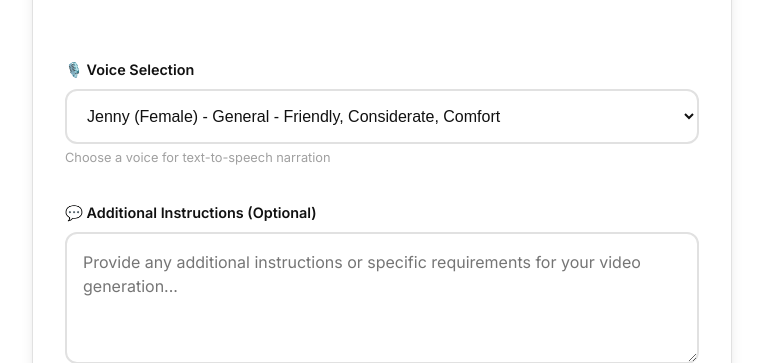
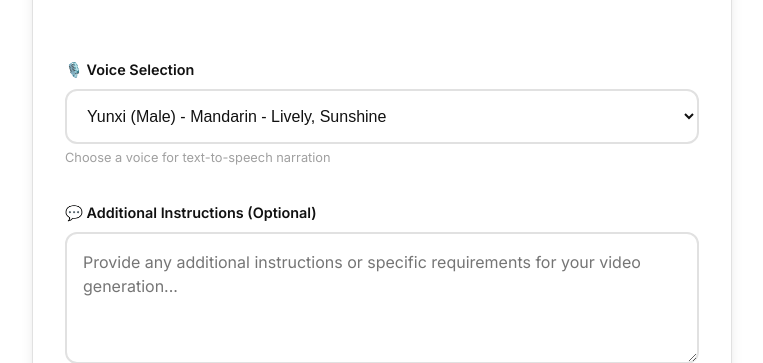
Before and after one commit to YANGCHIHUNG/shorter-video-generator-colab, a Flask app: page / in a window 1280 px wide. Shown: the part 1190-1553 px from the top of the page, without its empty margins (258-1021 px from the left). Run offline with Flask 3, Linux system fonts and the light colour scheme; a user stored in the database is signed in.

Commit message:
Set default voice option for Chinese and remove default selection for English

```diff
--- a/templates/index.html
+++ b/templates/index.html
@@ -89,7 +89,7 @@
                     <select name="voice" id="voice-select" class="form-select">
                         <optgroup label="🇹🇼 Chinese (中文)">
                             <option value="zh-CN-XiaoxiaoNeural">Xiaoxiao (Female) - Mandarin - Warm</option>
-                            <option value="zh-CN-YunxiNeural">Yunxi (Male) - Mandarin - Lively, Sunshine</option>
+                            <option value="zh-CN-YunxiNeural" selected>Yunxi (Male) - Mandarin - Lively, Sunshine</option>
                             <option value="zh-CN-XiaoyiNeural">Xiaoyi (Female) - Mandarin - Lively</option>
                             <option value="zh-TW-HsiaoChenNeural">HsiaoChen (Female) - Traditional Chinese - Friendly</option>
                             <option value="zh-TW-YunJheNeural">YunJhe (Male) - Traditional Chinese - Friendly</option>
@@ -100,7 +100,7 @@
                             <option value="en-US-AndrewNeural">Andrew (Male) - Conversation - Warm, Confident, Authentic</option>
                             <option value="en-US-BrianNeural">Brian (Male) - Conversation - Approachable, Casual, Sincere</option>
                             <option value="en-US-EmmaNeural">Emma (Female) - Conversation - Cheerful, Clear, Conversational</option>
-                            <option value="en-US-JennyNeural" selected>Jenny (Female) - General - Friendly, Considerate, Comfort</option>
+                            <option value="en-US-JennyNeural">Jenny (Female) - General - Friendly, Considerate, Comfort</option>
                             <option value="en-US-ChristopherNeural">Christopher (Male) - News, Novel - Reliable, Authority</option>
                             <option value="en-US-MichelleNeural">Michelle (Female) - News, Novel - Friendly, Pleasant</option>
                         </optgroup>
```
